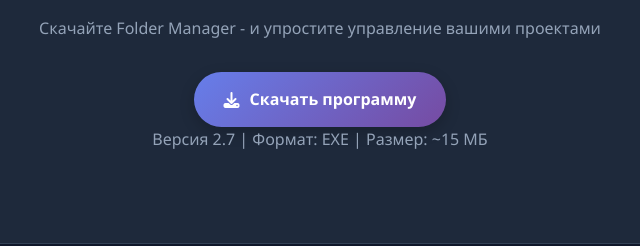
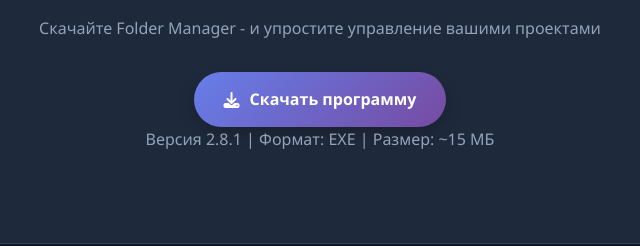
Before and after one commit to skysea116/FileRenamer, a plain HTML site: page index.html in a window 1280 px wide. Shown: the part 8980-9226 px from the top of the page, 320-960 px from the left. Drawn offline with Linux system fonts and the light colour scheme.

Commit message:
version 2.8.1

```diff
--- a/index.html
+++ b/index.html
@@ -1236,7 +1236,7 @@
                 <a href="dist/FolderManager.exe" class="btn btn-primary">
                     <i class="fas fa-download"></i> Скачать программу
                 </a>
-                <p class="file-info">Версия 2.7 | Формат: EXE | Размер: ~15 МБ</p>
+                <p class="file-info">Версия 2.8.1 | Формат: EXE | Размер: ~15 МБ</p>
             </div>
         </div>
     </section>
```
